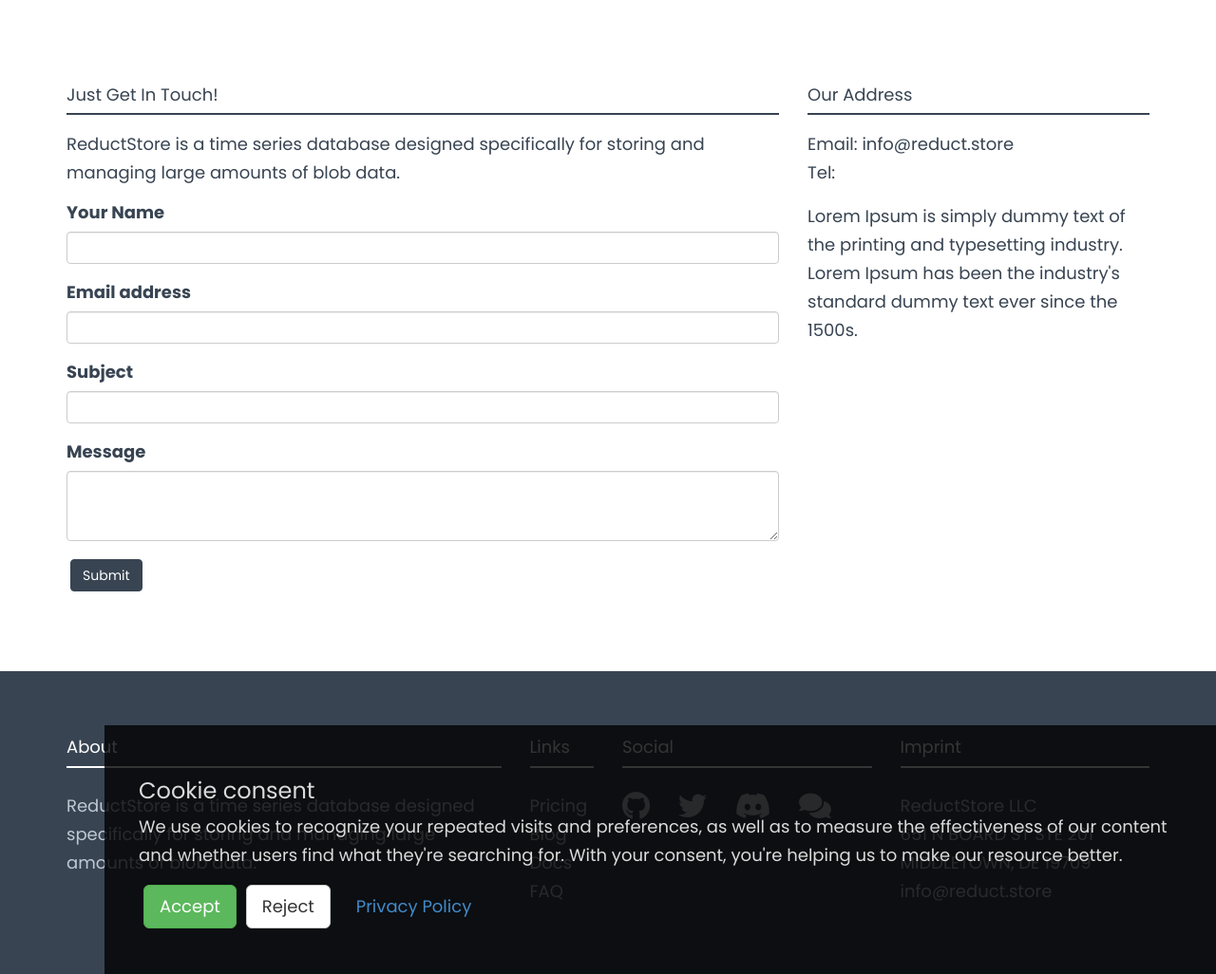
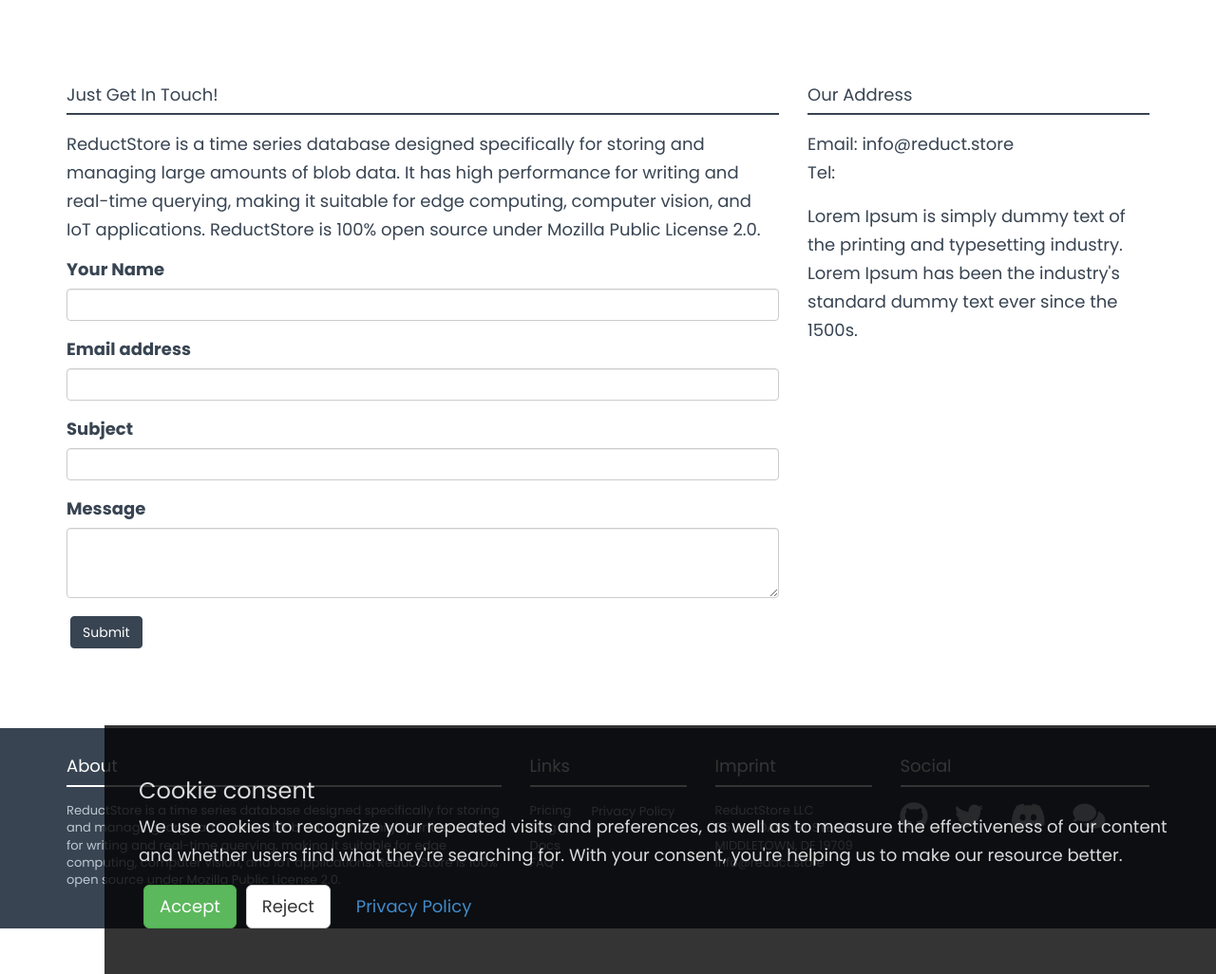
Before and after one commit to reductstore/homepage, a Jekyll site: the page built from contact.html, in a window 1280 px wide and 1400 px high, scrolled down 166 px. Shown: the part 374-1400 px from the top of the window at 95% size. Built offline with Jekyll 4.4.1, drawn with Linux system fonts in a browser that asks for light colours; nearby versions of some CDN libraries.

Commit message:
add privacy policy to footer

```diff
--- a/_config.yml
+++ b/_config.yml
@@ -56,6 +56,8 @@
 # Short text about your company. Shown in footer on every page and also separately on Home and Contact page.
 about: |
   ReductStore is a time series database designed specifically for storing and managing large amounts of blob data.
+  It has high performance for writing and real-time querying, making it suitable for edge computing, computer vision, and IoT applications.
+  ReductStore is 100% open source under Mozilla Public License 2.0.
 
 
 plugins:
--- a/_includes/cookie-consent.html
+++ b/_includes/cookie-consent.html
@@ -29,7 +29,7 @@
         id="cookie-notice-reject" class="btn btn-default btn-lg">Reject
     </a>
     <a
-            href="/privacy-policy" class="btn btn-lg">Privacy Policy
+            href="/privacy_policy" class="btn btn-lg">Privacy Policy
     </a>
 </div>
 <script>
--- a/_includes/footer.html
+++ b/_includes/footer.html
@@ -5,16 +5,42 @@
                 <h4>About</h4>
                 <div class="hline-w"></div>
                 <p>{{ site.about }}</p>
+
             </div>
-            <div class="col-lg-1">
+            <div class="col-lg-2">
                 <h4>Links</h4>
                 <div class="hline-w"></div>
-                <div class="btn-group-vertical btn-group-lg" style="text-align: left">
-                    <a class="btn-social btn-outline" href="{{ site.baseurl }}/pricing">Pricing</a><br/>
-                    <a class="btn-social btn-outline" href="{{ site.baseurl }}/blog/">Blog</a><br/>
-                    <a class="btn-social btn-outline" href="https://docs.reduct.store">Docs</a><br/>
-                    <a class="btn-social btn-outline" href="{{ site.baseurl }}/faq">FAQ</a><br/>
+                <p>
+                <div class="row">
+                    <div class="col-lg-4">
+
+                        <div class="btn-group-vertical btn-group-lg" style="text-align: left">
+                            <a class="btn-social btn-outline" href="{{ site.baseurl }}/pricing">Pricing</a><br/>
+                            <a class="btn-social btn-outline" href="{{ site.baseurl }}/blog/">Blog</a><br/>
+                            <a class="btn-social btn-outline" href="https://docs.reduct.store">Docs</a><br/>
+                            <a class="btn-social btn-outline" href="{{ site.baseurl }}/faq">FAQ</a><br/>
+                        </div>
+                    </div>
+                    <div class="col-lg-8">
+
+                        <div class="btn-group-vertical btn-group-lg" style="text-align: left">
+                            <a class="btn-social btn-outline" href="{{ site.baseurl }}/privacy_policy">Privacy
+                                Policy</a><br/>
+                        </div>
+                    </div>
                 </div>
+                </p>
+            </div>
+            <div class="col-lg-2">
+                <h4>Imprint</h4>
+                <div class="hline-w"></div>
+                <p>
+                    ReductStore LLC<br/>
+                    {{ site.address[0] }}
+                    <br/>
+                    {{ site.address[1] }}
+                    <br/>
+                    <a href="mailto:info@reduct.store">info@reduct.store</a></p>
             </div>
             <div class="col-lg-3">
                 <h4>Social</h4>
@@ -32,18 +58,6 @@
                     </a>
                 </p>
             </div>
-
-            <div class="col-lg-3">
-                <h4>Imprint</h4>
-                <div class="hline-w"></div>
-                <p>
-                    ReductStore LLC<br/>
-                    {{ site.address[0] }}
-                    <br/>
-                    {{ site.address[1] }}
-                    <br/>
-                    <a href="mailto:info@reduct.store">info@reduct.store</a></p>
-            </div>
         </div>
         <! --/row -->
     </div>
--- a/privacy-policy.md
+++ b/privacy_policy.md
@@ -2,7 +2,7 @@
 layout: page
 title: ReductStore LLC Privacy Policy
 description:
-permalink: /privacy-policy/
+permalink: /privacy_policy/
 ---
 
 
```
Also changed, not shown: other parts of privacy_policy.md (+2 -2 lines), _includes/css/main.css (+9 -2 lines).
